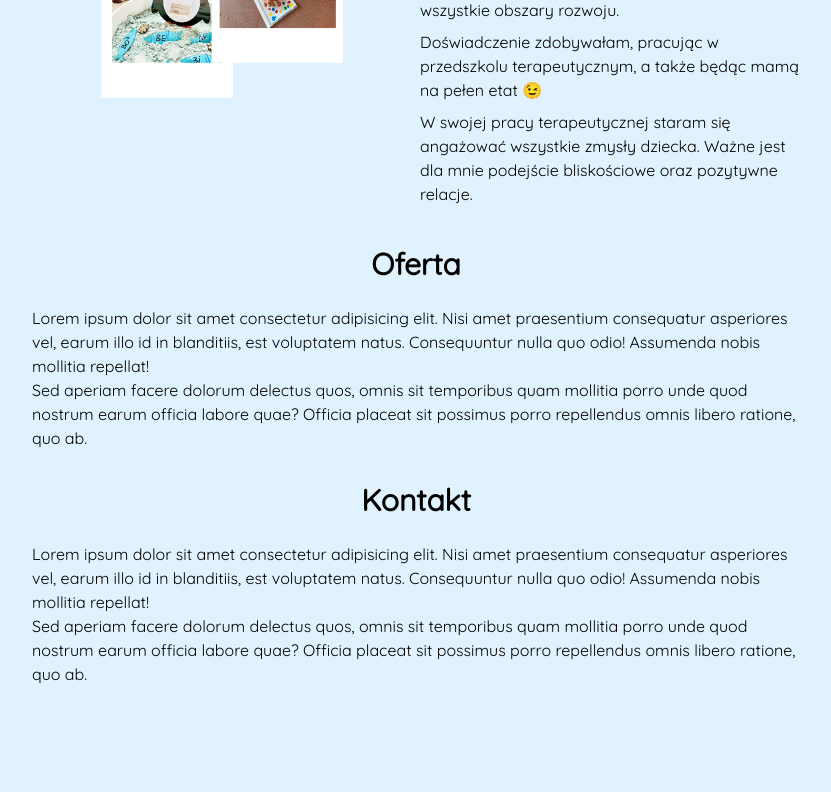
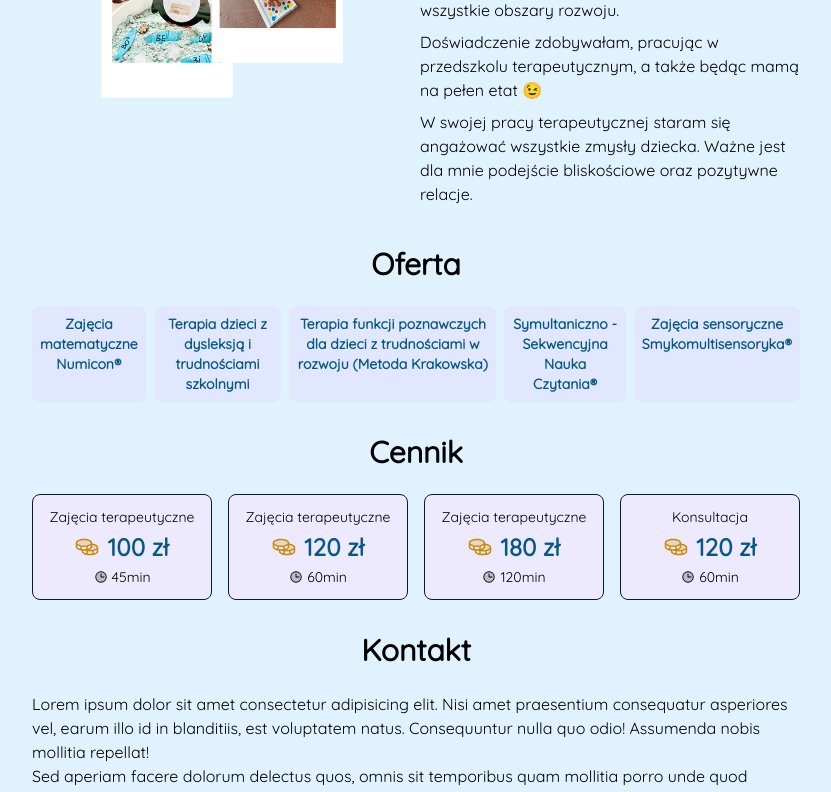
Before and after one commit to Krzema/senso-react, a React (Vite) app: page / in a window 1280 px wide. Shown: the part 702-1494 px from the top of the page, without its empty margins (224-1055 px from the left). Built offline with nearby package versions, Linux system fonts and the light colour scheme.

Commit message:
offer + price list

```diff
--- a/src/components/about-me.tsx
+++ b/src/components/about-me.tsx
@@ -5,7 +5,7 @@ export default function AboutMe() {
     <div id="aboutme" className="pt-8">
       <h2 className="text-3xl font-semibold text-center mb-6">O mnie</h2>
       <div className="grid gap-2 md:grid-cols-2">
-        <div className="w-full flex justify-center">
+        <div className="w-full flex justify-center mb-4">
           <motion.div
             initial={{ scale: 0 }}
             whileInView={{
--- a/src/components/offer.tsx
+++ /dev/null
@@ -1,18 +0,0 @@
-export default function Ofert() {
-  return (
-    <div id="offer" className="pt-8">
-      <h2 className="text-3xl font-semibold text-center mb-6">Oferta</h2>
-      <p>
-        Lorem ipsum dolor sit amet consectetur adipisicing elit. Nisi amet
-        praesentium consequatur asperiores vel, earum illo id in blanditiis, est
-        voluptatem natus. Consequuntur nulla quo odio! Assumenda nobis mollitia
-        repellat!
-      </p>
-      <p>
-        Sed aperiam facere dolorum delectus quos, omnis sit temporibus quam
-        mollitia porro unde quod nostrum earum officia labore quae? Officia
-        placeat sit possimus porro repellendus omnis libero ratione, quo ab.
-      </p>
-    </div>
-  );
-}
--- /dev/null
+++ b/src/components/offer/index.tsx
@@ -0,0 +1,27 @@
+import PriceItem from './price-item';
+import OfferItem from './offer-item';
+
+export default function offer() {
+  return (
+    <div id="offer" className="pt-8">
+      <h2 className="text-3xl font-semibold text-center mb-6">Oferta</h2>
+      <ul className="flex gap-2">
+        <OfferItem title="Zajęcia matematyczne Numicon®" />
+        <OfferItem title="Terapia dzieci z dysleksją i trudnościami szkolnymi" />
+        <OfferItem
+          title="Terapia funkcji poznawczych dla dzieci z trudnościami w rozwoju
+          (Metoda Krakowska)"
+        />
+        <OfferItem title="Symultaniczno - Sekwencyjna Nauka Czytania®" />
+        <OfferItem title="Zajęcia sensoryczne Smykomultisensoryka®" />
+      </ul>
+      <h2 className="text-3xl font-semibold text-center mb-6 mt-8">Cennik</h2>
+      <ul className="grid grid-cols-2 gap-4 md:grid-cols-4">
+        <PriceItem title="Zajęcia terapeutyczne" price="100" duration="45" />
+        <PriceItem title="Zajęcia terapeutyczne" price="120" duration="60" />
+        <PriceItem title="Zajęcia terapeutyczne" price="180" duration="120" />
+        <PriceItem title="Konsultacja" price="120" duration="60" />
+      </ul>
+    </div>
+  );
+}
--- /dev/null
+++ b/src/components/offer/offer-item.tsx
@@ -0,0 +1,15 @@
+import { motion } from 'framer-motion';
+
+export default function OfferItem({ title }: { title: string }) {
+  return (
+    <motion.li
+      initial={{ scale: 0 }}
+      whileInView={{
+        scale: 1,
+      }}
+      className="bg-indigo-100 text-center text-sm font-semibold text-sky-800 p-2 rounded-lg"
+    >
+      {title}
+    </motion.li>
+  );
+}
--- /dev/null
+++ b/src/components/offer/price-item.tsx
@@ -0,0 +1,25 @@
+import { Coins, Clock } from '@phosphor-icons/react';
+
+export default function PriceItem({
+  title,
+  price,
+  duration,
+}: {
+  title: string;
+  price: string;
+  duration: string;
+}) {
+  return (
+    <li className="border border-slate-900 p-3 rounded-lg grid grid-row-3 gap-1 text-center bg-violet-100">
+      <div className="text-sm">{title}</div>
+      <div className="text-2xl font-semibold text-sky-800 flex justify-center items-center gap-2 ">
+        <Coins className="text-yellow-600" weight="duotone" />
+        {price} zł
+      </div>
+      <div className="text-sm  flex justify-center items-center gap-1 ">
+        <Clock weight="duotone" />
+        {duration}min
+      </div>
+    </li>
+  );
+}
```
